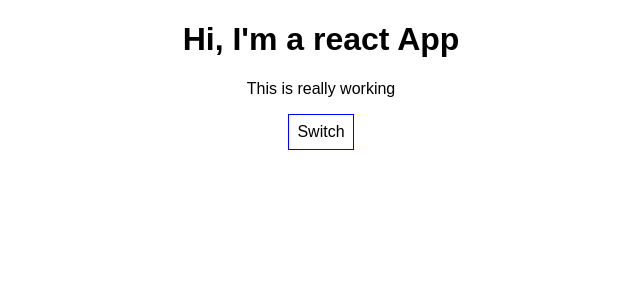
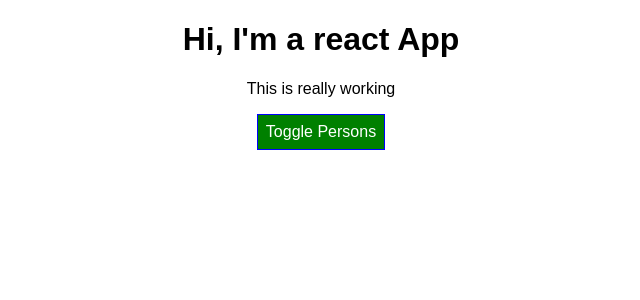
Before and after one commit to jasonpdoherty/react-complete-guide, a React (Create React App) app: page / in a window 1280 px wide. Shown: the top 300 px of the page, without its empty margins (319-959 px from the left). Built offline with nearby package versions, Linux system fonts and the light colour scheme.

Commit message:
S5, L62 - dynamic styling basic (everything is JS)

```diff
--- a/src/App.jsx
+++ b/src/App.jsx
@@ -46,7 +46,8 @@ class App extends Component {
     render() {
 
         const style = {
-            backgroundColor: 'white',
+            backgroundColor: 'green',
+            color: 'white',
             font: 'inherit',
             border: '1px solid blue',
             padding: '8px',
@@ -66,13 +67,16 @@ class App extends Component {
                             click={() => this.deletePersonHandler(index)} />;
                     })}
                 </div>);
-        }
+
+                style.backgroundColor = 'red';
+
+                }
 
         return (
             <div className="App">
                 <h1>Hi, I'm a react App</h1>
                 <p>This is really working</p>
-                <button style={style} onClick={this.togglePersonHandler}>Switch</button>
+                <button style={style} onClick={this.togglePersonHandler}>Toggle Persons</button>
                 {persons}
             </div>
         );
```
